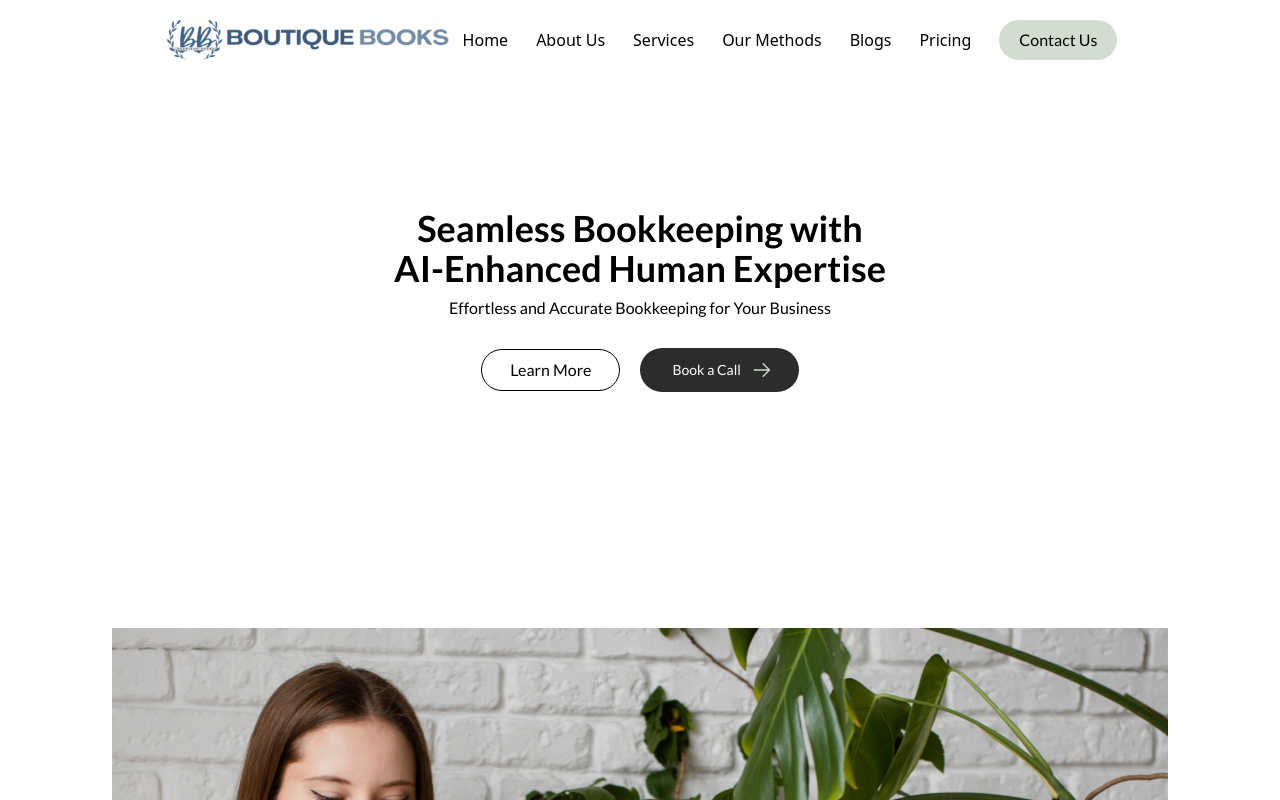
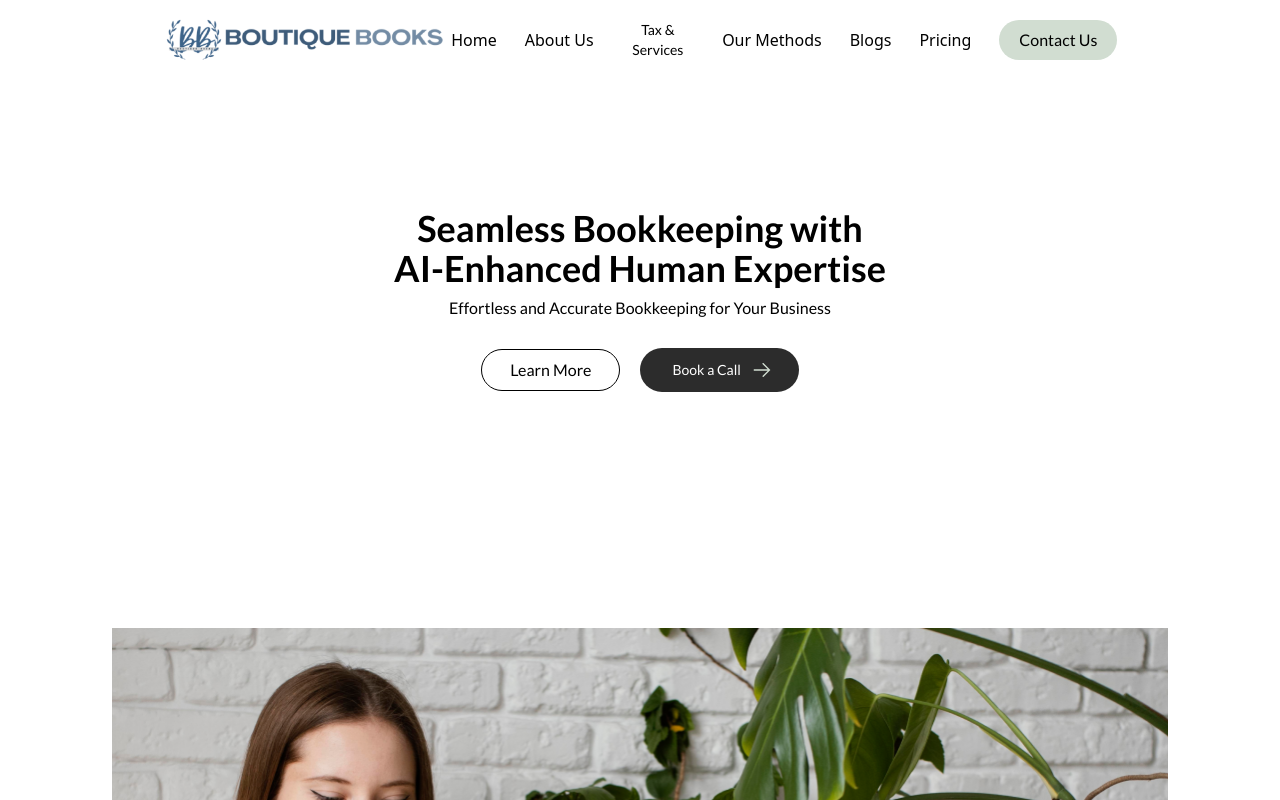
Before and after one commit to NikhilMourya/Boutique-Books, a React (Vite) app: page / in a window 1280 px wide. Shown: the top 800 px of the page. Built offline with nearby package versions, Linux system fonts and the light colour scheme; a web font is replaced by a local one.

Commit message:
scriot and header update

```diff
--- a/index.html
+++ b/index.html
@@ -10,11 +10,25 @@
   <link rel="preconnect" href="https://fonts.gstatic.com" crossorigin>
   <link href="https://fonts.googleapis.com/css2?family=Libre+Baskerville:ital,wght@0,400;0,700;1,400&display=swap"
     rel="stylesheet">
+  <!-- Google Tag Manager -->
+  <script>(function (w, d, s, l, i) {
+      w[l] = w[l] || []; w[l].push({
+        'gtm.start':
+          new Date().getTime(), event: 'gtm.js'
+      }); var f = d.getElementsByTagName(s)[0],
+        j = d.createElement(s), dl = l != 'dataLayer' ? '&l=' + l : ''; j.async = true; j.src =
+          'https://www.googletagmanager.com/gtm.js?id=' + i + dl; f.parentNode.insertBefore(j, f);
+    })(window, document, 'script', 'dataLayer', 'GTM-P6Q64LS2');</script>
+  <!-- End Google Tag Manager -->
 </head>
 
 <body>
   <div id="root"></div>
   <script type="module" src="/src/main.jsx"></script>
+  <!-- Google Tag Manager (noscript) -->
+  <noscript><iframe src="https://www.googletagmanager.com/ns.html?id=GTM-P6Q64LS2" height="0" width="0"
+      style="display:none;visibility:hidden"></iframe></noscript>
+  <!-- End Google Tag Manager (noscript) -->
 </body>
 
 </html>
--- a/src/components/layouts/Header.jsx
+++ b/src/components/layouts/Header.jsx
@@ -1,7 +1,6 @@
 import { useEffect, useState } from 'react';
 import { Link } from 'react-router-dom';
 import MainLogo from './../../assets/images/layouts/main-logo.png';
-
 import gsap from 'gsap';
 import { ScrollTrigger } from 'gsap/ScrollTrigger';
 import { useLayoutEffect } from 'react';
@@ -68,6 +67,11 @@ const logoutSVG = (
 );
 export default function Header() {
   const [isOpen, setIsOpen] = useState(false);
+  const [isDropdownVisible, setDropdownVisible] = useState(false);
+
+  const showDropdown = () => setDropdownVisible(true);
+  const hideDropdown = () => setDropdownVisible(false);
+
 
   const closeNav = () => setIsOpen(false);
   useLayoutEffect(() => {
@@ -108,6 +112,9 @@ export default function Header() {
     };
   }, [isOpen]);
 
+
+
+
   return (
     <div className="fixed center top-0 z-50 w-full">
       <header className="relative bg-white w-10/12 flex items-center justify-between px-4 md:px-14 py-2 ">
@@ -117,7 +124,8 @@ export default function Header() {
         {/* Desktop nav */}
         <nav className="hidden lg:block">
           <ul className="flex gap-x-7 items-center list-none">
-            {navItems.map((item, index) => (
+
+            {navItems.slice(0, 2).map((item, index) => (
               <li
                 key={index}
                 className="cursor-pointer hover:opacity-90 transition-all"
@@ -127,6 +135,47 @@ export default function Header() {
                 </Link>
               </li>
             ))}
+
+            <li
+              className="cursor-pointer hover:opacity-90 transition-all relative" onMouseEnter={showDropdown}
+              onMouseLeave={hideDropdown}
+            >
+              <button onClick={() => setDropdownVisible(!isDropdownVisible)} id="dropdownHoverButton" data-dropdown-toggle="dropdownHover" data-dropdown-trigger="hover" class="text-sm text-center ">
+                Tax & Services
+              </button>
+
+              {
+                isDropdownVisible && (
+                  <div id="dropdownHover" class="z-10 absolute left-0 bg-[#d1ddd1] rounded-b-lg w-full">
+                    <ul class="text-sm text-black flex flex-col" aria-labelledby="dropdownHoverButton">
+                      <li className='py-1 hover:bg-[#d5e9d5]'>
+                        <Link to="/services" target="_self" className="px-4 py-2 whitespace-nowrap font-article">
+                          Services
+                        </Link>
+                      </li>
+                      <li className='py-1 hover:bg-[#d5e9d5] rounded-b-lg'>
+                        <Link to="https://www.boutiquebooks-tax.us/ " target="_blank" className="px-4 py-2 whitespace-nowrap font-article">
+                          Tax
+                        </Link>
+                      </li>
+                    </ul>
+                  </div>
+                )
+              }
+            </li>
+
+            {navItems.slice(3).map((item, index) => (
+              <li
+                key={index}
+                className="cursor-pointer hover:opacity-90 transition-all"
+              >
+                <Link to={item.href} target={item.text == "Blogs" ? "_blank" : "_self"} className="whitespace-nowrap font-article">
+                  {item.text}
+                </Link>
+              </li>
+            ))}
+
+
             <li className="cursor-pointer whitespace-nowrap hover:bg-[#d1ddd1]/90 transition-all bg-[#d1ddd1] py-2 px-5 rounded-full">
               <Link to={'/contact'}>Contact Us</Link>
             </li>
@@ -162,6 +211,6 @@ export default function Header() {
           </ul>
         </nav>
       </header>
-    </div>
+    </div >
   );
 }
```
